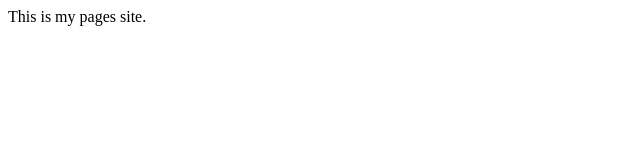
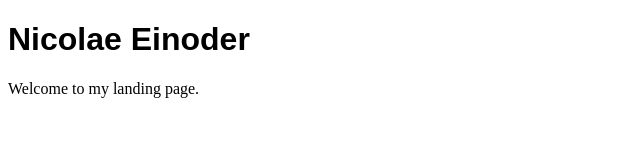
Before and after one commit to eeinoder/eeinoder.github.io, a plain HTML site: page index.html in a window 1280 px wide. Shown: the whole page, without its empty margins (0-640 px from the left). Drawn offline with nearby package versions, Linux system fonts and the light colour scheme.

Commit message:
Changed text in index.html file.

```diff
--- a/index.html
+++ b/index.html
@@ -1 +1,17 @@
-This is my pages site.
+<!-- My Landing page -->
+<!DOCTYPE html>
+<html>
+<meta name="viewport" content="width=device-width, initial-scale=1.0">
+<head>
+    <script src="https://ajax.googleapis.com/ajax/libs/jquery/3.4.1/jquery.min.js"></script>
+    <style>
+      h1 {
+        font-family: Arial, Helvetica, sans-serif
+      }
+    </style>
+</head>
+<body>
+  <h1>Nicolae Einoder</h1>
+  <p>Welcome to my landing page.</p>
+</body>
+</html>
```
